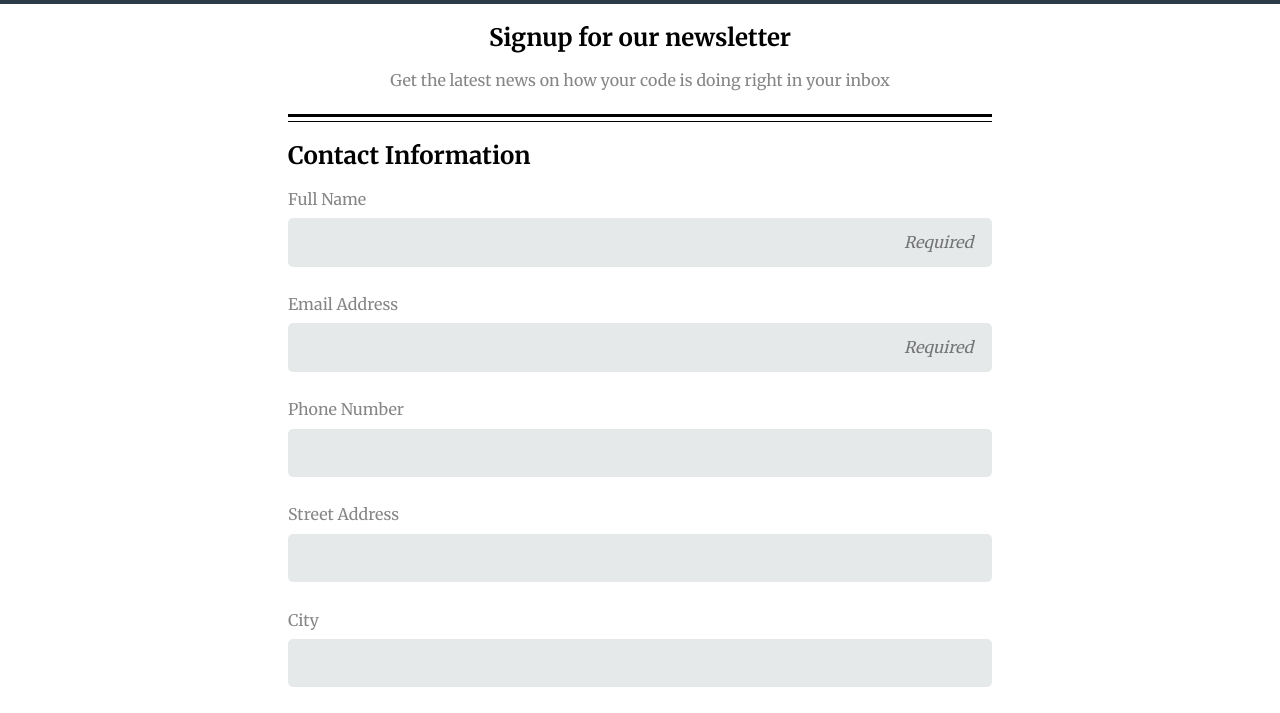
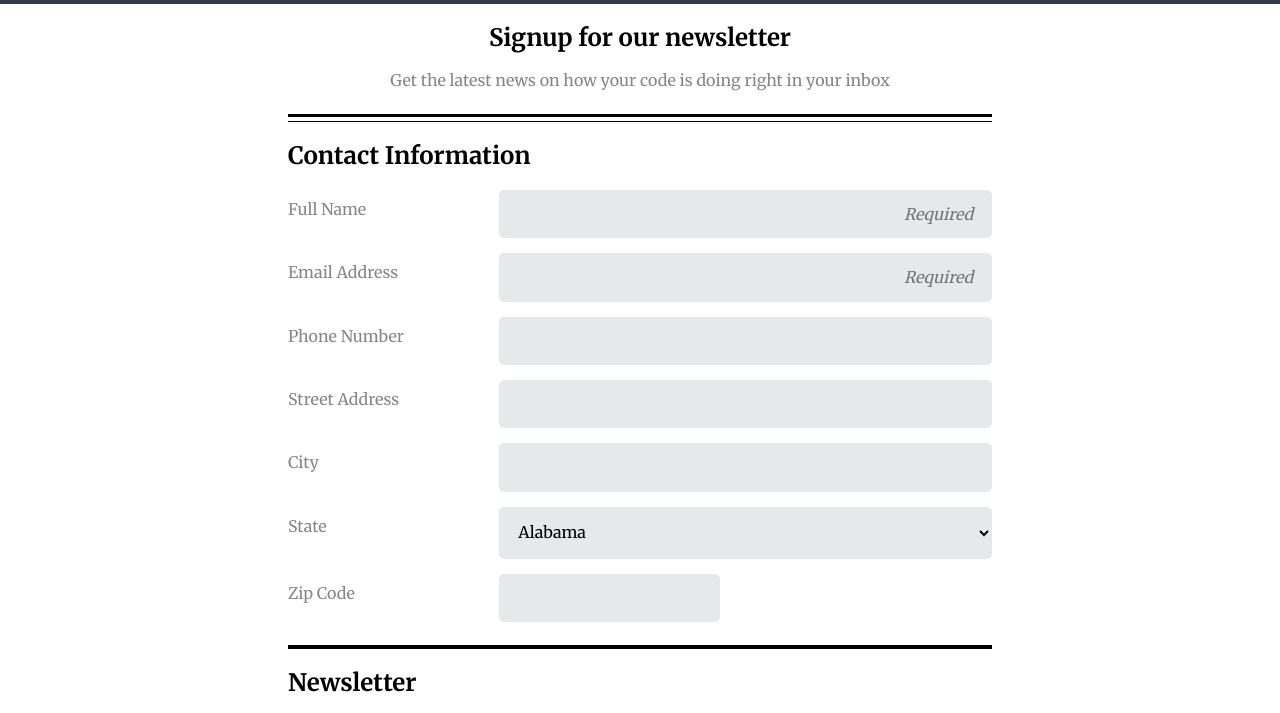
Before and after one commit to bwalkerwebdev/Techdegree-Project-3, a plain HTML site: page index.html in a window 1280 px wide. Shown: the part 86-799 px from the top of the page. Drawn offline with Linux system fonts and the light colour scheme.

Commit message:
Add floats

```diff
--- a/css/styles.css
+++ b/css/styles.css
@@ -54,6 +54,10 @@ header h1 {
     border: none;
     background: rgb(229, 233, 233);
 }
+
+input:focus {
+    background-color: yellow;
+  }
 
 ::placeholder {
     text-align: right;
@@ -121,4 +125,19 @@ button {
         margin: auto;
         margin-bottom: 500px;
     }
+
+    .section-2 label{
+        display: inline-block;
+        float: left;
+        clear: left;
+        width: 30%;
+        text-align: left;
+    }
+    .section-2 input,
+    .section-2 select {
+      display: inline-block;
+      float: left;
+      width: 70%;
+      margin-bottom: 15px;
+    }
 }
--- a/index.html
+++ b/index.html
@@ -97,6 +97,8 @@
                 <label for="zip">Zip Code</label>
                 <input type="number" id="zip" name="zip"><br><br>
 
+                <div style="clear: both;"></div>
+
                 <hr />
             </div>
             <div class="section-3">
```
